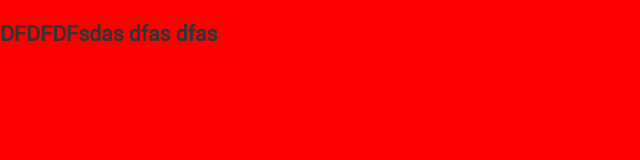
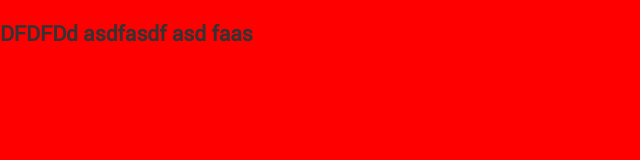
Before and after one commit to gitIllusion/desc, a plain HTML site: page index.html in a window 1280 px wide. Shown: the full height of the page, 0-640 px from the left. Drawn offline with Linux system fonts and the light colour scheme.

Commit message:
pre upload

```diff
--- a/index.html
+++ b/index.html
@@ -34,7 +34,7 @@
 
 	<!-- herade -->
 	<div class='herade'>
-		<h2>DFDFDFsdas dfas dfas</h2>
+		<h2>DFDFDd asdfasdf asd faas</h2>
 	</div>
 	<!-- end herade -->
 
```
